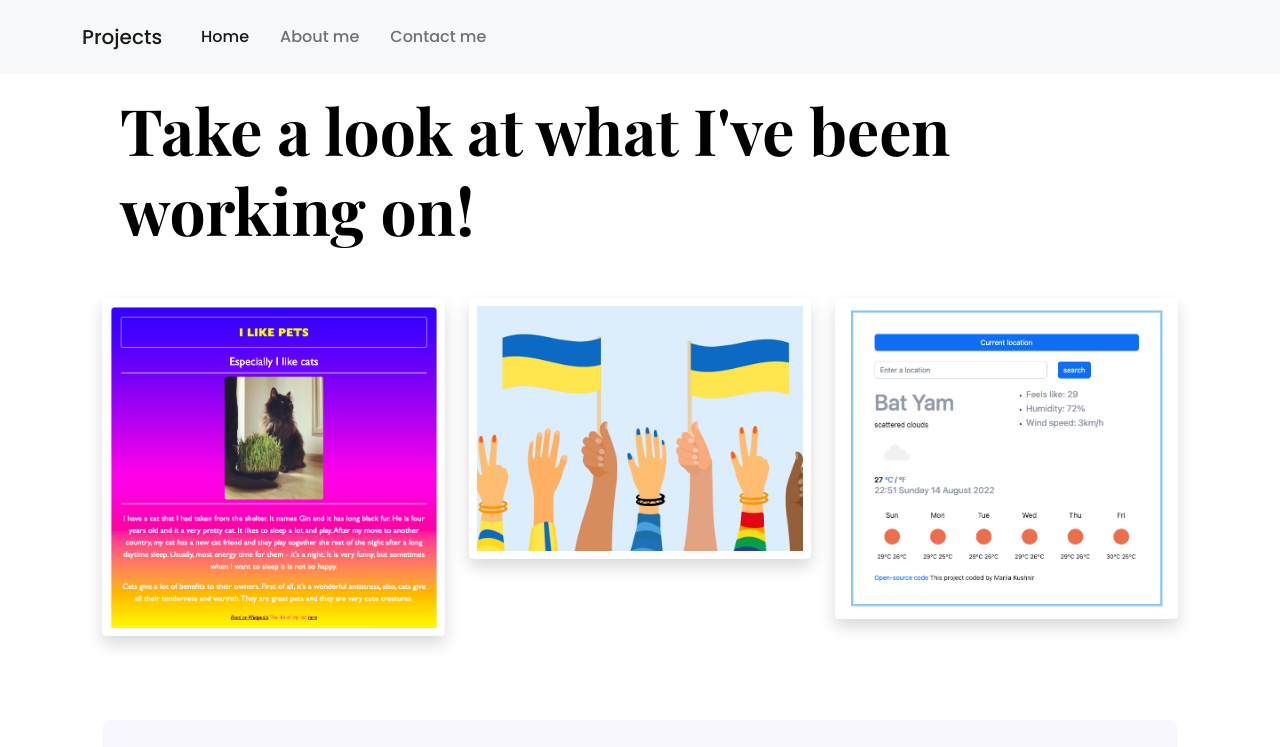
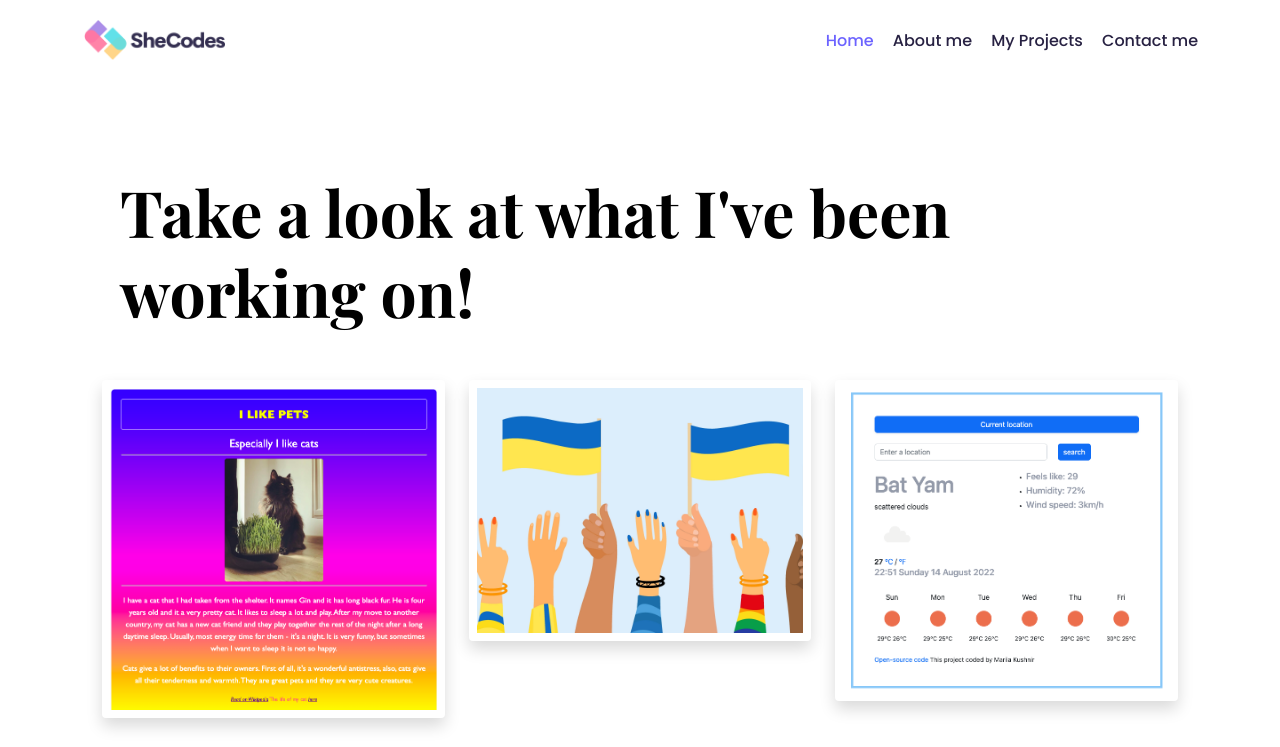
Before and after one commit to MariiaChitra/portfolio_final_project, a plain HTML site: page projects.html in a window 1280 px wide. Shown: the top 747 px of the page. Drawn offline with nearby package versions, Linux system fonts and the light colour scheme.

Commit message:
updated all .html files & added logo

```diff
--- a/projects.html
+++ b/projects.html
@@ -6,7 +6,6 @@
     <meta http-equiv="X-UA-Compatible" content="IE=edge" />
     <meta name="viewport" content="width=device-width, initial-scale=1.0" />
     <title>My Projects</title>
-
     <link href="https://cdn.jsdelivr.net/npm/bootstrap@5.0.0-beta2/dist/css/bootstrap.min.css" rel="stylesheet"
         integrity="sha384-BmbxuPwQa2lc/FVzBcNJ7UAyJxM6wuqIj61tLrc4wSX0szH/Ev+nYRRuWlolflfl" crossorigin="anonymous" />
     <link rel="preconnect" href="https://fonts.gstatic.com" />
@@ -20,55 +19,30 @@
         crossorigin="anonymous"></script>
     <script src="https://kit.fontawesome.com/ddc3ee268a.js" crossorigin="anonymous"></script>
 </head>
-<nav class="navbar navbar-expand-lg navbar-light bg-light fixed-top">
+
+<body>
     <div class="container">
-        <a class="navbar-brand" href="index.html">Mariia Kushnir</a>
-        <button class="navbar-toggler" type="button" data-bs-toggle="collapse" data-bs-target="#navbarNav"
-            aria-controls="navbarNav" aria-expanded="false" aria-label="Toggle navigation">
-            <span class="navbar-toggler-icon"></span>
-        </button>
-        <div class="collapse navbar-collapse" id="navbarNav">
-            <ul class="navbar-nav">
-                <li class="nav-item">
-                    <a class="nav-link active" aria-current="page" href="index.html">Home</a>
+        <nav class="d-flex justify-content-between">
+            <a href="/" title="Homepage">
+                <img src="images/logo.png" class="logo d-none d-md-block" alt="SheCodes Logo" />
+                <img src="images/logo-small.jpg" class="logo d-block d-md-none" alt="SheCodes Logo" />
+            </a>
+            <ul>
+                <li class="active">
+                    <a href="/" title="Homepage"> Home</a>
                 </li>
-                <li class="nav-item">
-                    <a class="nav-link" href="about.html">About me</a>
+                <li>
+                    <a href="/about.html" title="About Mariia"> About me</a>
                 </li>
-                <li class="nav-item">
-                    <a class="nav-link" href="projects.html">My projects</a>
+                <li>
+                    <a href="/projects.html" title="Mariia's projects"> My Projects</a>
                 </li>
-                <li class="nav-item">
-                    <a class="nav-link" href="contact.html#contact">Contact me</a>
+                <li>
+                    <a href="/contact.html" title="Contact Mariia"> Contact me</a>
                 </li>
             </ul>
-        </div>
+        </nav>
     </div>
-</nav>
-
-<body>
-    <nav class="navbar navbar-expand-lg navbar-light bg-light fixed-top">
-        <div class="container">
-            <a class="navbar-brand" href="index.html">Projects</a>
-            <button class="navbar-toggler" type="button" data-bs-toggle="collapse" data-bs-target="#navbarNav"
-                aria-controls="navbarNav" aria-expanded="false" aria-label="Toggle navigation">
-                <span class="navbar-toggler-icon"></span>
-            </button>
-            <div class="collapse navbar-collapse" id="navbarNav">
-                <ul class="navbar-nav">
-                    <li class="nav-item">
-                        <a class="nav-link active" aria-current="page" href="index.html">Home</a>
-                    </li>
-                    <li class="nav-item">
-                        <a class="nav-link" href="about.html">About me</a>
-                    </li>
-                    <li class="nav-item">
-                        <a class="nav-link" href="contact.html#contact">Contact me</a>
-                    </li>
-                </ul>
-            </div>
-        </div>
-    </nav>
     <div class="content-container container">
         <div class="content">
             <h1 class="mb-5">Take a look at what I've been working on!</h1>
```
Also changed, not shown: about.html (+17 -20 lines), contact.html (+17 -42 lines), index.html (+45 -49 lines), images/logo-small.jpeg (added), images/logo.png (added).
